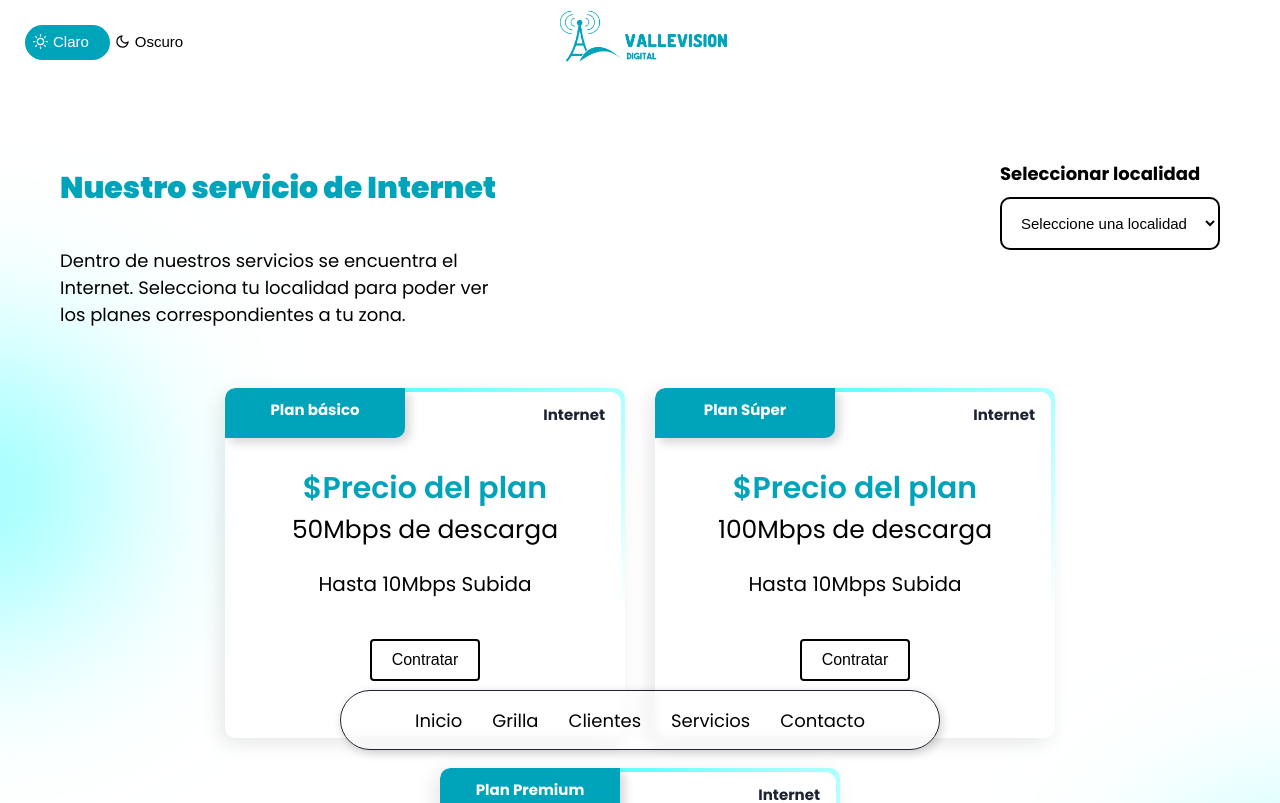
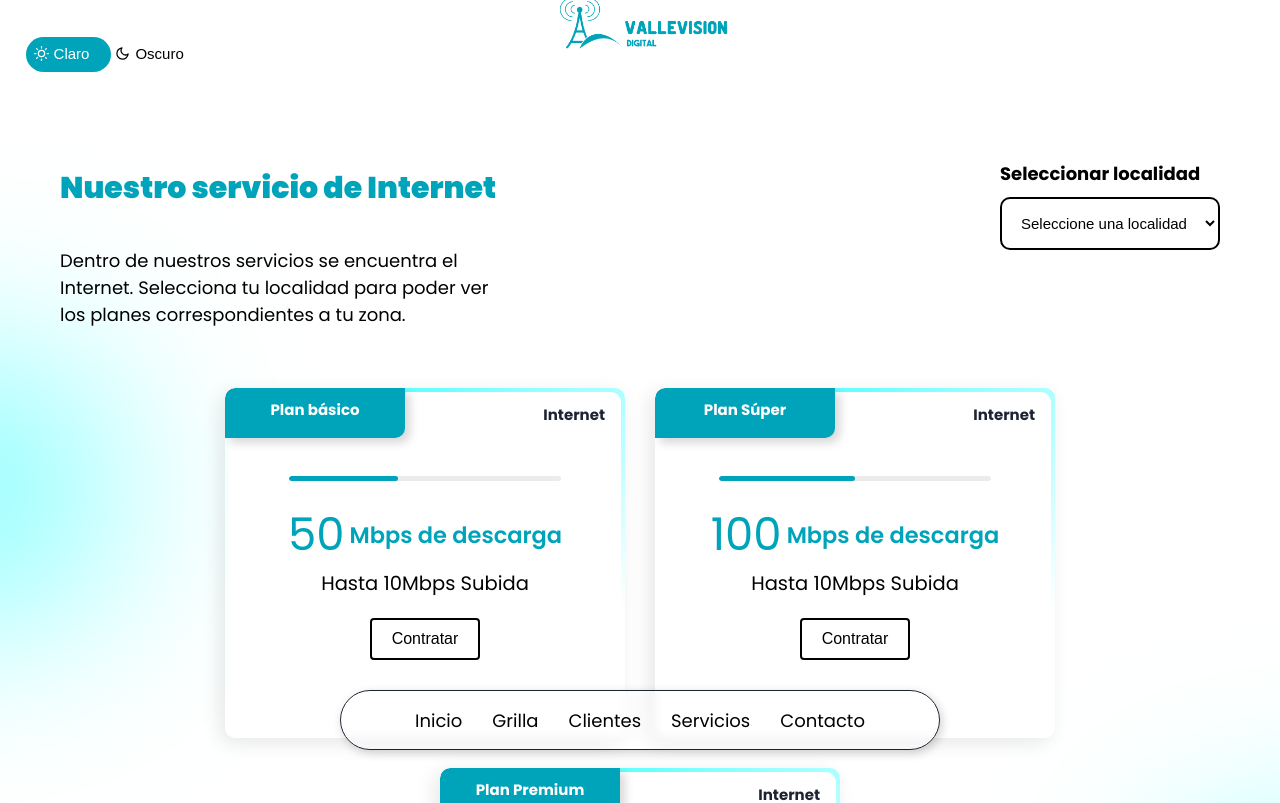
Before and after one commit to Adrastea966/vellevision, a React (Create React App) app: page /internet in a window 1280 px wide. Shown: the top 803 px of the page. Built offline with nearby package versions, Linux system fonts and the light colour scheme.

Commit message:
Modificacion de la decoracion de las tarjetas

```diff
--- a/src/App.css
+++ b/src/App.css
@@ -235,8 +235,8 @@ a {
 /*Modo claro y modo oscuro*/
 .toggle-container {
   position: absolute;
-  top: 25px;
-  left: 25px;
+  top: 3%;
+  left: 2%;
 }
 
 .toggle {
@@ -682,10 +682,13 @@ a {
 
 .grilla-section {
   margin-bottom: 2rem;
+  display: flex;
+  justify-content: flex-start;
+  flex-direction: column;
 }
 
 .grilla-subtitle {
-  padding: 2rem 8rem;
+  padding: 2rem 5rem;
   font-size: 2rem;
 }
 
@@ -694,9 +697,9 @@ a {
 }
 
 .grilla-grid {
-  padding: 0 8rem;
+  padding: 0 5rem 0 3rem;
   display: grid;
-  grid-template-columns: repeat(auto-fill, minmax(200px, 1fr));
+  grid-template-columns: repeat(7, minmax(150px, 1fr));
   gap: 1rem;
 }
 
@@ -1545,8 +1548,8 @@ textarea {
   justify-content: center;
   align-items: center;
   gap: 5rem;
-  padding: 15rem 5rem 5rem 5rem;
-  overflow-x: hidden;
+  padding: 0 5rem 5rem;
+  overflow: hidden;
   position: relative;
 }
 
@@ -1628,7 +1631,7 @@ textarea {
   justify-content: center;
   align-items: center;
   gap: 5rem;
-  padding: 15rem 5rem 5rem 5rem;
+  padding: 0 5rem 5rem;
   overflow-x: hidden;
   position: relative;
 }
@@ -1642,6 +1645,7 @@ textarea {
   display: flex;
   flex-direction: column;
   gap: 5rem;
+  padding-top: 15rem;
 }
 
 .tele-top {
@@ -1830,15 +1834,9 @@ textarea {
 .tele-tarjeta-medio {
   display: flex;
   flex-direction: column;
+  justify-content: center;
+  align-items: center;
   z-index: 2;
-}
-
-.tele-tarjeta-medio p {
-  text-align: center;
-  font-size: 3em;
-  font-weight: 600;
-  padding-top: 2rem;
-  color: var(--principal-var2)
 }
 
 .tele-tarjeta-medio.dark p {
@@ -1847,27 +1845,77 @@ textarea {
 
 .tele-tarjeta-medio-canales {
   display: flex;
+  align-items: center;
+  justify-content: center;
   flex-direction: column;
-  align-items: center;
+  font-size: 1.5em;
 }
 
 .tarjeta-medio-span-canales {
-  font-size: 2.5em;
+  font-size: 3em;
+  color: var(--principal-var2);
+  margin-right: 0.5rem;
+}
+
+.tarjeta-medio-span-canales.dark {
+  color: var(--principal-var1);
+}
+
+.tele-tarjeta-medio-canales p {
+  margin: 0;
+}
+
+.div-canales {
+  display: flex;
+  justify-content: center;
+  align-items: center;
+  flex-wrap: wrap;
+}
+
+.div-canales-span {
+  font-size: 1.5em;
+  color: var(--principal-var2);
+  font-weight: 600;
+}
+
+.div-canales-span.dark {
+  color: var(--principal-var1);
+}
+
+.tarjeta-medio-span-calidad {
+  font-size: 1.3em;
   text-align: center;
-  padding-bottom: 2rem;
-}
-
-.tarjeta-medio-span-canales.dark {
-  color: var(--blanco);
-}
-
-.tarjeta-medio-span-calidad {
-  font-size: 2em;
-  padding-bottom: 2rem;
 }
 
 .tarjeta-medio-span-calidad.dark {
   color: var(--blanco);
+}
+
+.cargador {
+  position: relative;
+  width: 80%;
+  height: 5px;
+  background-color: #ebebeb;
+  border-radius: 10px;
+  overflow: hidden;
+  margin-top: 10px;
+  z-index: 2;
+}
+
+.cargador.dark {
+  background-color: var(--gris-oscuro-var3);
+}
+
+.cargador .linea {
+  height: 100%;
+  background-color: var(--principal-var2);
+  border-radius: 10px;
+  width: 0;
+  transition: width 2s ease-in-out;
+}
+
+.cargador .linea.dark {
+  background-color: var(--principal-var1);
 }
 
 .degrade7 {
@@ -1915,7 +1963,6 @@ textarea {
     transform: translateY(0);
   }
 }
-
 
 /* Media queries para un diseño responsivo */
 @media (max-width: 1250px) {
@@ -2003,6 +2050,10 @@ textarea {
     flex-wrap: wrap;
     justify-content: center;
   }
+
+  .grilla-grid {
+    grid-template-columns: repeat(4, minmax(200px, 1fr));
+  }
 }
 
 @media (max-width:930px) {
@@ -2029,6 +2080,10 @@ textarea {
   .circle a {
     font-size: 5em;
   }
+
+  .grilla-grid {
+    grid-template-columns: repeat(3, minmax(200px, 1fr));
+  }
 }
 
 @media (max-width: 760px) {
@@ -2055,11 +2110,12 @@ textarea {
   }
 
   .servicios {
-    min-height: 200vh;
+    min-height: 210vh;
+    padding: 5rem 0 5rem 0;
   }
 
   .contenedor-servicios {
-    min-height: 200vh;
+    min-height: 210vh;
   }
 
   .servicios-ofrecemos {
@@ -2069,12 +2125,13 @@ textarea {
   }
 
   .servicios-ofrecemos h1 {
-    font-size: 3.5em;
-    max-width: 60%;
+    font-size: 3em;
+    max-width: 100%;
+    padding-top: 5rem;
   }
 
   .servicios-ofrecemos p {
-    max-width: 60%;
+    max-width: 90%;
     font-size: 1.8em;
     padding-bottom: 1rem;
   }
@@ -2143,6 +2200,27 @@ textarea {
   .tele-top-titulo p {
     width: 95%;
   }
+
+  .logo2 {
+    top: -1%;
+  }
+
+  .toggle2 {
+    top: 100px;
+  }
+
+  .grilla {
+    padding: 1rem;
+  }
+
+  .grilla-header {
+    padding: 5rem 2rem 0 5rem;
+  }
+
+  .grilla-grid {
+    padding: 0 5rem 0 2rem;
+    grid-template-columns: repeat(2, minmax(120px, 1fr));
+  }
 }
 
 @media (max-width: 590px) {
@@ -2162,6 +2240,10 @@ textarea {
   .titulo h1 {
     font-size: 4em;
   }
+
+  .servicio-internet {
+    padding: 0 2rem;
+  }
 }
 
 @media (max-width: 480px) {
@@ -2214,4 +2296,29 @@ textarea {
   .titulo h1 {
     font-size: 3em;
   }
-}
+
+  .tele-tarjeta-top-2 {
+    font-size: 1.2em;
+  }
+
+  .servicios-ofrecemos h1 {
+    font-size: 2.5em;
+    max-width: 80%;
+    padding-top: 5rem;
+  }
+
+  .servicios-ofrecemos p {
+    max-width: 80%;
+    font-size: 1.5em;
+    padding-bottom: 1rem;
+  }
+
+  .div-canales-span {
+    font-size: 1.2em;
+  }
+
+  .tarjeta-medio-span-calidad {
+    font-size: 1em;
+    text-align: center;
+  }
+}
--- a/src/App.js
+++ b/src/App.js
@@ -25,8 +25,8 @@ function App() {
               <>
                 <Navbar />
                 <Inicio />
+                <Servicios />
                 <Grilla />
-                <Servicios />
                 <Radio />
                 <Clientes />
                 <Contacto />
--- a/src/components/Inicio.js
+++ b/src/components/Inicio.js
@@ -76,7 +76,7 @@ function Inicio() {
 
       <div className={`scroll-down ${theme}`}>
         <button className={`btn-scroll ${theme}`}>
-          <a href="#grilla">
+          <a href="#servicios">
             <IoIosArrowDown />
           </a>
         </button>
--- a/src/pages/ServicioInternet.js
+++ b/src/pages/ServicioInternet.js
@@ -1,4 +1,4 @@
-//Servicio Internet
+//Internet
 import React, { useEffect, useState } from 'react';
 import { useTheme } from '../ThemeContext';
 import NavbarInter from '../components/NavbarInter';
@@ -26,6 +26,34 @@ function ServicioInternet() {
                 easing: "easeOutExpo",
                 delay: 1000
             });
+
+        // Animar los contadores
+        const animateCounters = () => {
+            const targets = document.querySelectorAll('.tarjeta-medio-span-canales');
+            targets.forEach((target, index) => {
+                const endValue = parseInt(target.getAttribute('data-end-value'), 10);
+                anime({
+                    targets: target,
+                    innerHTML: [0, endValue],
+                    easing: 'linear',
+                    round: 1,
+                    duration: 2000
+                });
+            });
+        };
+
+        animateCounters();
+
+        // Animar las barras de carga
+        const animateBars = () => {
+            const bars = document.querySelectorAll('.cargador .linea');
+            bars.forEach((bar, index) => {
+                const width = bar.getAttribute('data-width');
+                bar.style.width = width;
+            });
+        };
+
+        animateBars();
     }, []);
 
     const handleLocalidadChange = (e) => {
@@ -34,10 +62,10 @@ function ServicioInternet() {
 
     return (
         <>
-            <div className='servicio-tele-header'>
-                <div className='logo'></div>
+            <section className={`servicio-internet ${theme}`} id='servicio-internet'>
+                <div className='logo logo2'></div>
                 <NavbarInter />
-                <div className='toggle-container'>
+                <div className='toggle-container toggle2'>
                     <div className={`toggle ${theme}`}>
                         <button className={`sol ${theme === 'light' ? 'active' : ''}`} onClick={toggleTheme}>
                             <FiSun />
@@ -50,13 +78,10 @@ function ServicioInternet() {
                         <span className={`toggle-fondo ${theme}`}></span>
                     </div>
                 </div>
-            </div>
 
-            <section className={`servicio-internet ${theme}`} id='servicio-internet'>
                 <span className={`degrade7 ${theme}`}></span>
                 <span className={`degrade8 ${theme}`}></span>
                 <div className='servicio-tele-contenido'>
-
                     <div className={`tele-top ${theme}`}>
                         <div className='tele-top-titulo'>
                             <h1 className="ml15">
@@ -95,10 +120,12 @@ function ServicioInternet() {
                                     <div className={`tele-tarjeta-top-2 ${theme}`}>
                                         <h4>Internet</h4>
                                     </div>
+                                    <div className={`cargador ${theme}`} >
+                                        <div className={`linea ${theme}`} data-width='40%'></div>
+                                    </div>
                                     <div className={`tele-tarjeta-medio ${theme}`}>
-                                        <p>$Precio del plan</p>
                                         <div className='tele-tarjeta-medio-canales'>
-                                            <span className={`tarjeta-medio-span-canales ${theme}`}>50Mbps de descarga </span>
+                                            <div className='div-canales'><span className={`tarjeta-medio-span-canales ${theme}`} data-end-value="50">0</span><span className={`div-canales-span ${theme}`} >Mbps de descarga</span></div>
                                             <span className={`tarjeta-medio-span-calidad ${theme}`}>Hasta 10Mbps Subida</span>
                                         </div>
                                     </div>
@@ -113,10 +140,12 @@ function ServicioInternet() {
                                     <div className={`tele-tarjeta-top-2 ${theme}`}>
                                         <h4>Internet</h4>
                                     </div>
+                                    <div className={`cargador ${theme}`} >
+                                        <div className={`linea ${theme}`} data-width='50%'></div>
+                                    </div>
                                     <div className={`tele-tarjeta-medio ${theme}`}>
-                                        <p>$Precio del plan</p>
                                         <div className='tele-tarjeta-medio-canales'>
-                                            <span className={`tarjeta-medio-span-canales ${theme}`}>100Mbps de descarga</span>
+                                            <div className='div-canales'><span className={`tarjeta-medio-span-canales ${theme}`} data-end-value="100">0</span><span className={`div-canales-span ${theme}`}>Mbps de descarga</span></div>
                                             <span className={`tarjeta-medio-span-calidad ${theme}`}>Hasta 10Mbps Subida</span>
                                         </div>
                                     </div>
@@ -131,10 +160,12 @@ function ServicioInternet() {
                                     <div className={`tele-tarjeta-top-2 ${theme}`}>
                                         <h4>Internet</h4>
                                     </div>
+                                    <div className={`cargador ${theme}`} >
+                                        <div className={`linea ${theme}`} data-width='100%'></div>
+                                    </div>
                                     <div className={`tele-tarjeta-medio ${theme}`}>
-                                        <p>$Precio del plan</p>
                                         <div className='tele-tarjeta-medio-canales'>
-                                            <span className={`tarjeta-medio-span-canales ${theme}`}>300Mbps de descarga</span>
+                                            <div className='div-canales'><span className={`tarjeta-medio-span-canales ${theme}`} data-end-value="300">0</span><span className={`div-canales-span ${theme}`}>Mbps de descarga</span></div>
                                             <span className={`tarjeta-medio-span-calidad ${theme}`}>Hasta 10Mbps Subida</span>
                                         </div>
                                     </div>
@@ -145,7 +176,6 @@ function ServicioInternet() {
                             </>
                         )}
                     </div>
-
                 </div>
             </section>
             <Footer />
--- a/src/pages/ServicioTele.js
+++ b/src/pages/ServicioTele.js
@@ -32,20 +32,21 @@ function ServicioTele() {
     const handleNavigation = (path) => {
         navigate(path);
         setTimeout(() => {
-          const elementId = path.startsWith('/#') ? path.slice(2) : path; // Remove leading '/#'
-          const element = document.getElementById(elementId);
-          if (element) {
-            element.scrollIntoView({ behavior: 'smooth' });
-          }
+            const elementId = path.startsWith('/#') ? path.slice(2) : path;
+            const element = document.getElementById(elementId);
+            if (element) {
+                element.scrollIntoView({ behavior: 'smooth' });
+            }
         }, 100);
-      };
+    };
 
     return (
         <>
-            <div className='servicio-tele-header'>
-                <div className='logo'></div>
+            <section className={`servicio-tele ${theme}`} id='servicio-tele'>
+
+                <div className='logo logo2'></div>
                 <NavbarTele />
-                <div className='toggle-container'>
+                <div className='toggle-container toggle2 toggle-padding'>
                     <div className={`toggle ${theme}`}>
                         <button className={`sol ${theme === 'light' ? 'active' : ''}`} onClick={toggleTheme}>
                             <FiSun />
@@ -58,9 +59,6 @@ function ServicioTele() {
                         <span className={`toggle-fondo ${theme}`}></span>
                     </div>
                 </div>
-            </div>
-
-            <section className={`servicio-tele ${theme}`} id='servicio-tele'>
                 <span className={`degrade7 ${theme}`}></span>
                 <span className={`degrade8 ${theme}`}></span>
                 <div className='servicio-tele-contenido'>
@@ -73,7 +71,7 @@ function ServicioTele() {
                                 </span>
                             </h1>
                             <p>Dentro de nuestros servicios se encuentra la TV. Selecciona tu localidad para poder ver los planes correspondientes a tu zona.</p>
-                            <button className={`btn-grilla ${theme}`}><Link to='/#grilla' onClick={() => handleNavigation('/#grilla')}>Grilla<FaArrowRight/></Link></button>
+                            <button className={`btn-grilla ${theme}`}><Link to='/#grilla' onClick={() => handleNavigation('/#grilla')}>Grilla<FaArrowRight /></Link></button>
                         </div>
                     </div>
 
@@ -83,7 +81,6 @@ function ServicioTele() {
                                 <h4>Básico analógico</h4>
                             </div>
                             <div className={`tele-tarjeta-medio ${theme}`}>
-                                <p>$Precio del plan</p>
                                 <div className='tele-tarjeta-medio-canales'>
                                     <span className={`tarjeta-medio-span-canales ${theme}`}>+60 canales</span>
                                     <span className={`tarjeta-medio-span-calidad ${theme}`}>En calidad analógico</span>
@@ -98,7 +95,6 @@ function ServicioTele() {
                                 <h4>Plan Básico HD</h4>
                             </div>
                             <div className={`tele-tarjeta-medio ${theme}`}>
-                                <p>$Precio del plan</p>
                                 <div className='tele-tarjeta-medio-canales'>
                                     <span className={`tarjeta-medio-span-canales ${theme}`}>+80 canales</span>
                                     <span className={`tarjeta-medio-span-calidad ${theme}`}>Canales Digitales HD</span>
```
